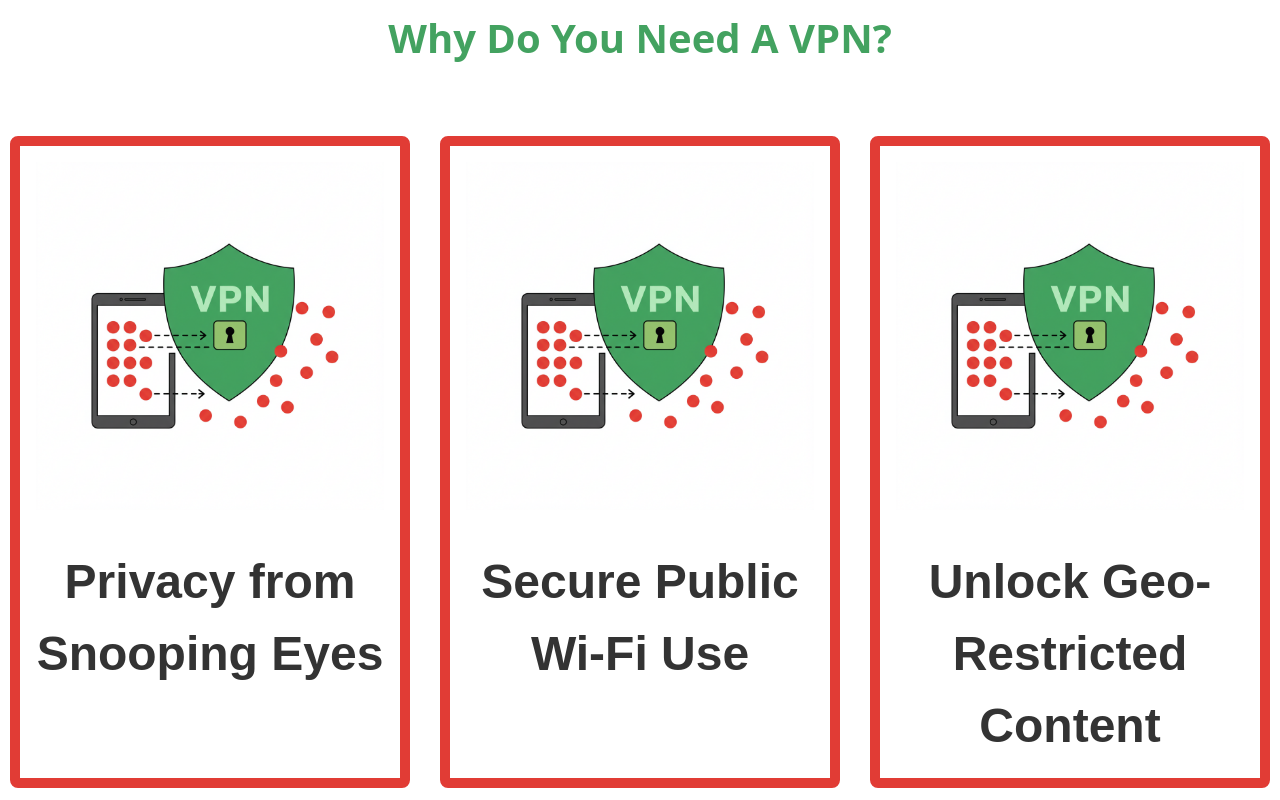
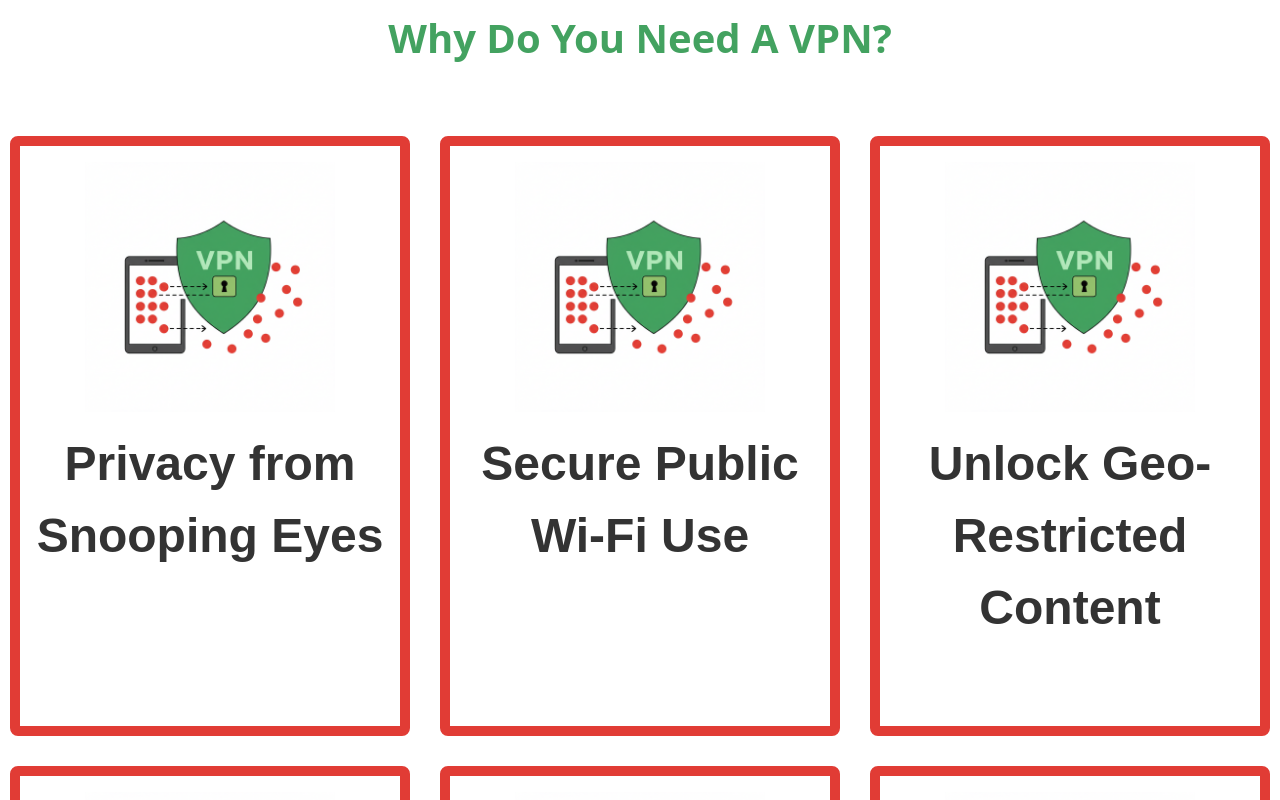
Before and after one commit to Deividas-Strole/vpnHead-main, a React (Vite) app: page / in a window 1280 px wide. Shown: the part 1340-2140 px from the top of the page. Built offline with nearby package versions, Linux system fonts and the light colour scheme; no server answers.

Commit message:
fixed slider

```diff
--- a/src/components/ArticalSliderBox.jsx
+++ b/src/components/ArticalSliderBox.jsx
@@ -1,14 +1,32 @@
+// src/components/ArticalSliderBox.jsx
 import React from 'react';
-import '../css/VpnRedBox.css'; // Import the CSS file for styling
+import '../css/ArticalSliderBox.css'; // still using same styles
 import shieldIcon from '../assets/vpnWorld.png';
 
-const RedBox = ({ text }) => {
+const ArticalSliderBox = ({ text }) => {
   return (
     <div className="red-box">
       <img src={shieldIcon} alt="Shield" className="red-box-image" />
-      {text}
+      <h2 className="red-box-title">{text}</h2>
     </div>
   );
 };
 
-export default RedBox;
+export default ArticalSliderBox;
+
+
+
+// import React from 'react';
+// import '../css/VpnRedBox.css'; // Import the CSS file for styling
+// import shieldIcon from '../assets/vpnWorld.png';
+
+// const RedBox = ({ text }) => {
+//   return (
+//     <div className="red-box">
+//       <img src={shieldIcon} alt="Shield" className="red-box-image" />
+//       {text}
+//     </div>
+//   );
+// };
+
+// export default RedBox;
--- a/src/css/ArticalSliderBox.css
+++ b/src/css/ArticalSliderBox.css
@@ -1,18 +1,32 @@
 .red-box {
-  border: 10px solid #43A260;
+  border: 10px solid #E13C35;
   padding: 16px;
   border-radius: 8px;
   color: #333;
-  max-width: 400px;
+  width: 400px;
+  height: 600px;
   margin: 5px;
   font-family: Arial, sans-serif;
-  font-size: 3rem;
-  font-weight: bold;
+  box-sizing: border-box;
+  background-color: transparent;
   text-align: center;
+  overflow: hidden;
+  display: flex;
+  flex-direction: column;
+  justify-content: start;
+  align-items: center;
 }
 
 .red-box-image {
-  width: 100%;         /* Adjust as needed */
+  width: 100%;
   height: auto;
-  margin-bottom: 16px; /* Space between image and text */
+  max-height: 250px; /* Adjust if you want smaller */
+  object-fit: contain;
+  margin-bottom: 16px;
 }
+
+.red-box-title {
+  font-size: 1.8rem;
+  font-weight: bold;
+  word-wrap: break-word;
+}
--- a/src/css/VpnRedBox.css
+++ b/src/css/VpnRedBox.css
@@ -12,7 +12,7 @@
 }
 
 .red-box-image {
-  width: 100%;         /* Adjust as needed */
+  width: 100%;
   height: auto;
-  margin-bottom: 16px; /* Space between image and text */
+  margin-bottom: 16px;
 }
--- a/src/css/slider.css
+++ b/src/css/slider.css
@@ -4,18 +4,21 @@
   margin: 50px auto;
   display: flex;
   align-items: center;
-  left: 50%;
-  transform: translateX(-50%);
+  /* left: 50%;
+  transform: translateX(-50%); */
 }
 
 .slider {
   overflow: hidden;
   width: 100%;
+  position: relative;
+  margin: 0 auto;
 }
 
 .slider-track {
   display: flex;
   transition: transform 0.5s ease-in-out;
+  will-change: transform;
 }
 
 .slide {
@@ -36,7 +39,7 @@
   font-weight: bold; /* Match red-box font weight */
   font-family: Arial, sans-serif; /* Match red-box font family */
   width: 400px; /* Fixed width instead of max-width */
-  height: 200px; /* Fixed height */
+  height: 400px; /* Fixed height */
   box-sizing: border-box;
   margin: 5px; /* Match red-box margin */
   display: flex;
@@ -61,7 +64,7 @@
 }
 
 .left {
-  margin-right: 10px;
+  margin-right: 5px;
 }
 
 .right {
```
